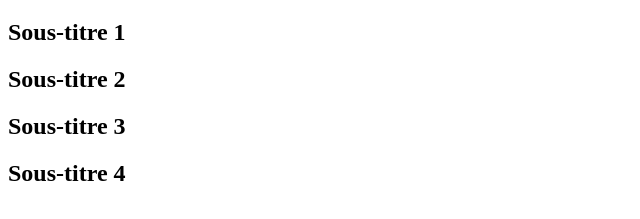
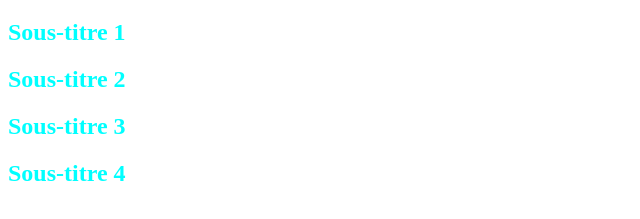
Before and after one commit to marcel-sifa/ExerciceSifa-1, a plain HTML site: page index.html in a window 1280 px wide. Shown: the part 61-280 px from the top of the page, without its empty margins (0-640 px from the left). Drawn offline with Linux system fonts and the light colour scheme.

Commit message:
change css

```diff
--- a/style.css
+++ b/style.css
@@ -1 +1,2 @@
 h1 {color:red}
+h2 {color:aqua}
```
